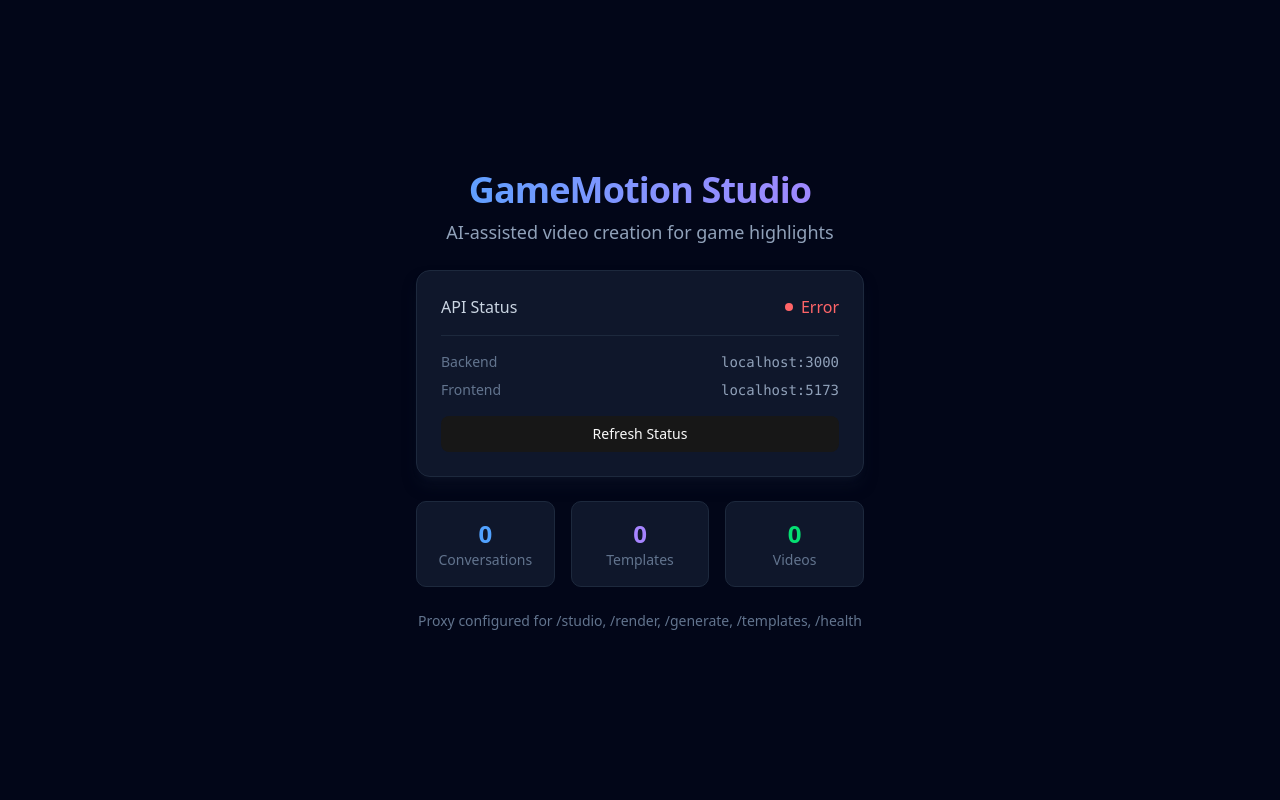
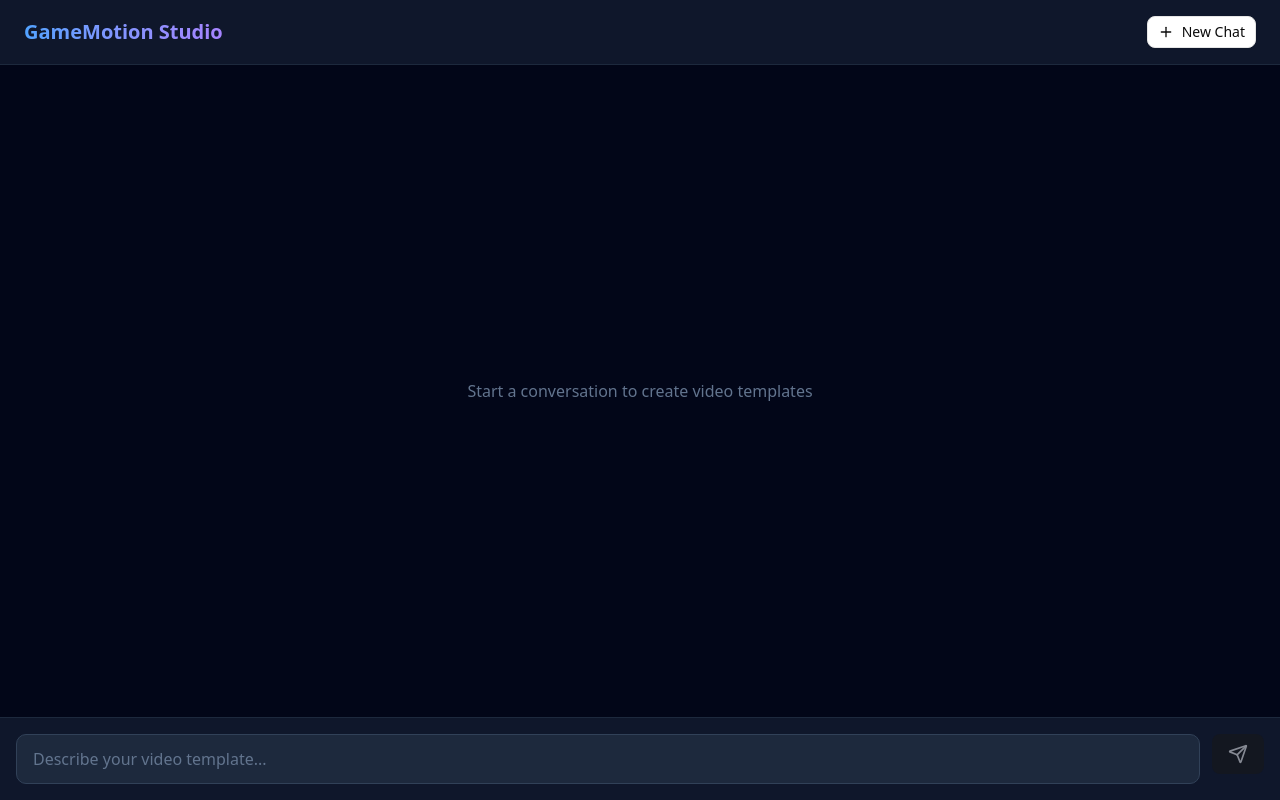
Before and after one commit to Narcis13/davidup, a React (Vite) app in the folder studio/: page / in a window 1280 px wide. Built offline with nearby package versions, Linux system fonts and the light colour scheme; no server answers; the HTML template or start-up script is replaced by a standard one.

Commit message:
feat(08-03): integrate ChatContainer as main app view
- ChatContainer wires useChatStore and useChatStream
- App.tsx renders ChatContainer as main view
- Header with New Chat button to clear conversation
- Messages sent to backend with streaming response

```diff
--- a/studio/src/App.tsx
+++ b/studio/src/App.tsx
@@ -1,119 +1,7 @@
-import { useState, useEffect } from 'react'
-import { cn } from '@/lib/utils'
-import { Button } from '@/components/ui/button'
-
-type ApiStatus = 'loading' | 'connected' | 'error'
+import { ChatContainer } from '@/components/chat/ChatContainer';
 
 function App() {
-  const [apiStatus, setApiStatus] = useState<ApiStatus>('loading')
-  const [dbStatus, setDbStatus] = useState<string>('')
-
-  useEffect(() => {
-    const checkApiHealth = async () => {
-      try {
-        const res = await fetch('/studio/health')
-        if (res.ok) {
-          const data = await res.json()
-          setApiStatus('connected')
-          setDbStatus(data.db || 'unknown')
-        } else {
-          setApiStatus('error')
-        }
-      } catch {
-        setApiStatus('error')
-      }
-    }
-    checkApiHealth()
-  }, [])
-
-  const statusConfig = {
-    loading: { text: 'Checking...', color: 'text-yellow-400', bgColor: 'bg-yellow-400' },
-    connected: { text: 'Connected', color: 'text-green-400', bgColor: 'bg-green-400' },
-    error: { text: 'Error', color: 'text-red-400', bgColor: 'bg-red-400' },
-  }
-
-  const status = statusConfig[apiStatus]
-
-  return (
-    <div className="min-h-screen bg-slate-950 text-slate-50 flex flex-col items-center justify-center p-8">
-      <div className="max-w-md w-full space-y-6">
-        <div className="text-center space-y-2">
-          <h1 className="text-4xl font-bold tracking-tight bg-gradient-to-r from-blue-400 to-violet-400 bg-clip-text text-transparent">
-            GameMotion Studio
-          </h1>
-          <p className="text-slate-400 text-lg">
-            AI-assisted video creation for game highlights
-          </p>
-        </div>
-
-        <div className={cn(
-          "bg-slate-900 rounded-xl border border-slate-800 p-6 space-y-4",
-          "shadow-lg shadow-slate-900/50"
-        )}>
-          <div className="flex items-center justify-between">
-            <span className="text-slate-300 font-medium">API Status</span>
-            <span className={cn("flex items-center gap-2", status.color)}>
-              <span className={cn("w-2 h-2 rounded-full", status.bgColor, apiStatus === 'loading' && "animate-pulse")} />
-              {status.text}
-            </span>
-          </div>
-
-          <div className="border-t border-slate-800 pt-4 space-y-2">
-            <div className="flex justify-between text-sm">
-              <span className="text-slate-500">Backend</span>
-              <span className="text-slate-400 font-mono">localhost:3000</span>
-            </div>
-            <div className="flex justify-between text-sm">
-              <span className="text-slate-500">Frontend</span>
-              <span className="text-slate-400 font-mono">localhost:5173</span>
-            </div>
-            {dbStatus && (
-              <div className="flex justify-between text-sm">
-                <span className="text-slate-500">Database</span>
-                <span className="text-slate-400 font-mono">{dbStatus}</span>
-              </div>
-            )}
-          </div>
-
-          <Button
-            className="w-full"
-            variant="default"
-            onClick={() => {
-              setApiStatus('loading')
-              fetch('/studio/health')
-                .then(res => res.ok ? res.json() : Promise.reject())
-                .then(data => {
-                  setApiStatus('connected')
-                  setDbStatus(data.db || 'unknown')
-                })
-                .catch(() => setApiStatus('error'))
-            }}
-          >
-            Refresh Status
-          </Button>
-        </div>
-
-        <div className="grid grid-cols-3 gap-4">
-          <div className="bg-slate-900 rounded-lg border border-slate-800 p-4 text-center">
-            <div className="text-2xl font-bold text-blue-400">0</div>
-            <div className="text-sm text-slate-500">Conversations</div>
-          </div>
-          <div className="bg-slate-900 rounded-lg border border-slate-800 p-4 text-center">
-            <div className="text-2xl font-bold text-violet-400">0</div>
-            <div className="text-sm text-slate-500">Templates</div>
-          </div>
-          <div className="bg-slate-900 rounded-lg border border-slate-800 p-4 text-center">
-            <div className="text-2xl font-bold text-green-400">0</div>
-            <div className="text-sm text-slate-500">Videos</div>
-          </div>
-        </div>
-
-        <div className="text-center text-sm text-slate-500">
-          Proxy configured for /studio, /render, /generate, /templates, /health
-        </div>
-      </div>
-    </div>
-  )
+  return <ChatContainer />;
 }
 
-export default App
+export default App;
--- /dev/null
+++ b/studio/src/components/chat/ChatContainer.tsx
@@ -0,0 +1,66 @@
+import { Plus } from 'lucide-react';
+import { Button } from '@/components/ui/button';
+import { MessageList } from './MessageList';
+import { ChatInput } from './ChatInput';
+import { useChatStore } from '@/stores/chatStore';
+import { useChatStream } from '@/hooks/useChatStream';
+
+export function ChatContainer() {
+  const {
+    messages,
+    currentStreamingMessage,
+    isGenerating,
+    error,
+    conversationId,
+    addUserMessage,
+    clearConversation,
+  } = useChatStore();
+
+  const { sendMessage } = useChatStream();
+
+  const handleSend = async (message: string) => {
+    // Add user message to store immediately (optimistic)
+    addUserMessage(message);
+
+    // Build history from current messages
+    const history = messages.map((m) => ({ role: m.role, content: m.content }));
+
+    // Send to backend
+    await sendMessage({
+      conversationId: conversationId ?? null,
+      message,
+      history: history as { role: 'user' | 'assistant'; content: string }[],
+    });
+  };
+
+  return (
+    <div className="h-screen flex flex-col bg-slate-950">
+      {/* Header */}
+      <header className="flex items-center justify-between px-6 py-4 border-b border-slate-800 bg-slate-900">
+        <h1 className="text-xl font-semibold bg-gradient-to-r from-blue-400 to-violet-400 bg-clip-text text-transparent">
+          GameMotion Studio
+        </h1>
+        <Button
+          variant="outline"
+          size="sm"
+          onClick={clearConversation}
+          className="gap-2"
+        >
+          <Plus className="size-4" />
+          New Chat
+        </Button>
+      </header>
+
+      {/* Message List */}
+      <MessageList
+        messages={messages}
+        streamingContent={currentStreamingMessage}
+        isGenerating={isGenerating}
+        error={error}
+      />
+
+      {/* Chat Input */}
+      <ChatInput onSend={handleSend} disabled={isGenerating} />
+    </div>
+  );
+}
```
